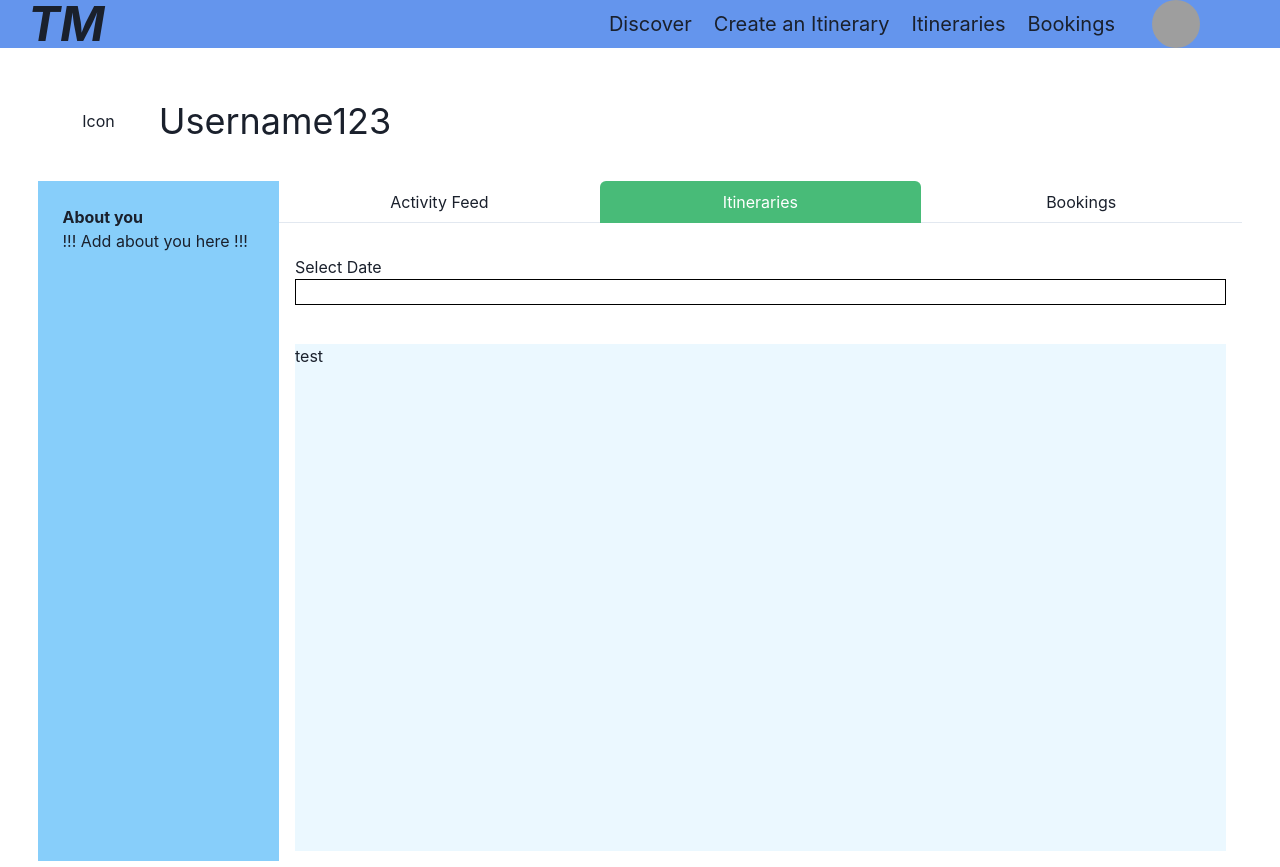
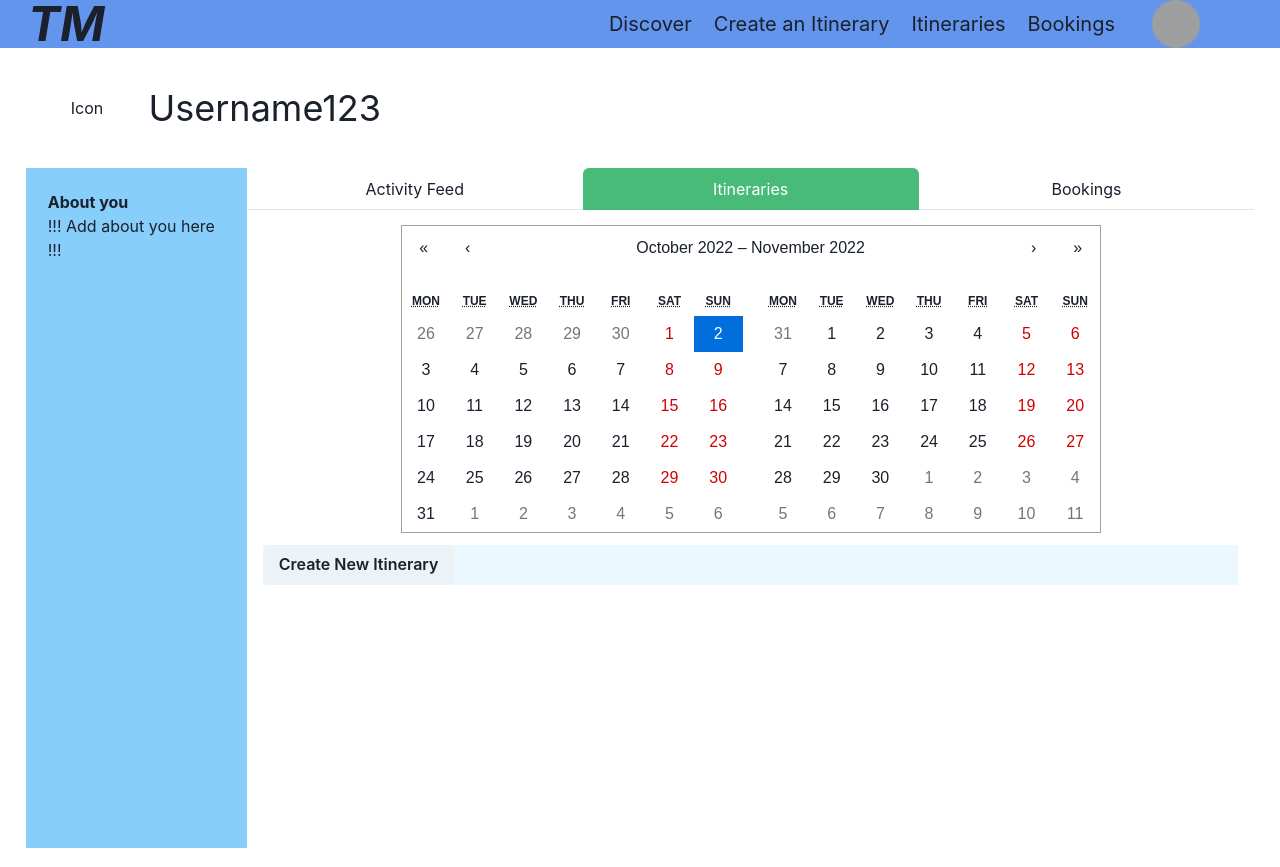
Before and after one commit to chen1ting/TravelMaster, a React (Create React App) app in the folder frontend/: page /profile in a window 1280 px wide. Both pictures are taken after a click on the tab "Itineraries". Built offline with nearby package versions, Linux system fonts and the light colour scheme; grey boxes are pictures that could not be loaded.

Commit message:
Changed itineraries view

```diff
--- a/frontend/package.json
+++ b/frontend/package.json
@@ -15,6 +15,7 @@
     "mdb-react-ui-kit": "^4.2.0",
     "mdb-ui-kit": "^5.0.0",
     "react": "^18.2.0",
+    "react-calendar": "^3.9.0",
     "react-datepicker": "^4.8.0",
     "react-dom": "^18.2.0",
     "react-router-dom": "^6.3.0",
--- /dev/null
+++ b/frontend/src/Components/ProfileSubPages/Itineraries.css
@@ -0,0 +1,3 @@
+.highlight {
+    color: blue;
+}
--- a/frontend/src/Components/ProfileSubPages/Itineraries.js
+++ b/frontend/src/Components/ProfileSubPages/Itineraries.js
@@ -1,50 +1,34 @@
-import React, { useState } from "react";
-import DatePicker from "react-datepicker";
+import React, {useState} from "react";
 import "react-datepicker/dist/react-datepicker.css";
 import "./customDatePickerWidth.css"
-import {Box, Grid, GridItem, Text} from "@chakra-ui/react";
-// import 'react-datepicker/dist/react-datepicker-cssmodules.css';
-
-const DatesSelector = () => {
-    const [dateRange, setDateRange] = useState([null, null]);
-    const [startDate, endDate] = dateRange;
-    return (
-        <DatePicker
-            selectsRange={true}
-            startDate={startDate}
-            endDate={endDate}
-            onChange={(update) => {
-                setDateRange(update);
-            }}
-            monthsShown={3}
-            isClearable={true}
-            showMonthDropdown
-            showYearDropdown
-            dropdownMode="select"
-            dateFormat="dd MMM yyyy"
-        />
-    );
-};
+import {Box, Button, Center, Grid, GridItem} from "@chakra-ui/react";
+import Calendar from "react-calendar";
+import 'react-calendar/dist/Calendar.css';
 
 
 const Itineraries = () => {
+    const mark = ['22-09-2022', '03-12-2022', '05-12-2022'];
+    const [value, onChange] = useState(new Date());
+
     return (
-        <Grid
-            templateAreas={`"datepicker"
-                            "content"`}
-            gridTemplateRows={'15% 85%'}
-            h={'74.5vh'}
-        >
-            <GridItem area={'datepicker'}>
-                <Text>Select Date</Text>
-                <Box className={"customDatePickerWidth"} padding={'1px'} bgColor={"black"}>
-                    <DatesSelector></DatesSelector>
-                </Box>
-            </GridItem>
-            <GridItem area={'content'} bgColor={'blue.50'}>
-                test
-            </GridItem>
-        </Grid>
+        <Box>
+            <Box mb={3}>
+                <Center>
+                    <Calendar
+                        onChange={onChange}
+                        value={value}
+                        minDate={new Date(2010, 1, 1)}
+                        showDoubleView={true}
+                        minDetail={'year'}
+                    />
+                </Center>
+            </Box>
+            <Box bgColor={'blue.50'}>
+                <Button>
+                    Create New Itinerary
+                </Button>
+            </Box>
+        </Box>
     )
 }
 
--- a/frontend/src/Pages/Profile.js
+++ b/frontend/src/Pages/Profile.js
@@ -9,11 +9,10 @@ const Profile = () => {
             templateAreas={`'icon username username'
                             'about about tabs'`}
             gridTemplateRows={'15% 85%'}
-            gridTemplateColumns={'10% 10% 80%'}
+            gridTemplateColumns={'10% 8% 82%'}
             h='100vh'
-            mt={'1%'}
-            ml={'3%'}
-            mr={'3%'}
+            ml={'2%'}
+            mr={'2%'}
         >
             <GridItem area={'icon'}>
                 <Box position={'relative'} top={'50%'} left={'50%'} transform={'translate(-50%,-50%)'}
@@ -40,7 +39,7 @@ const Profile = () => {
             </GridItem>
             <GridItem area={'tabs'}>
                 <Tabs isFitted variant='enclosed'>
-                    <TabList mb='1em'>
+                    <TabList>
                         <Tab _selected={{ color: 'white', bg: 'orange.500' }}>Activity Feed</Tab>
                         <Tab _selected={{ color: 'white', bg: 'green.400' }}>Itineraries</Tab>
                         <Tab _selected={{ color: 'white', bg: 'blue.400' }}>Bookings</Tab>
```
Also changed, not shown: 1 other file (tests, documents, lock files or other folders).
